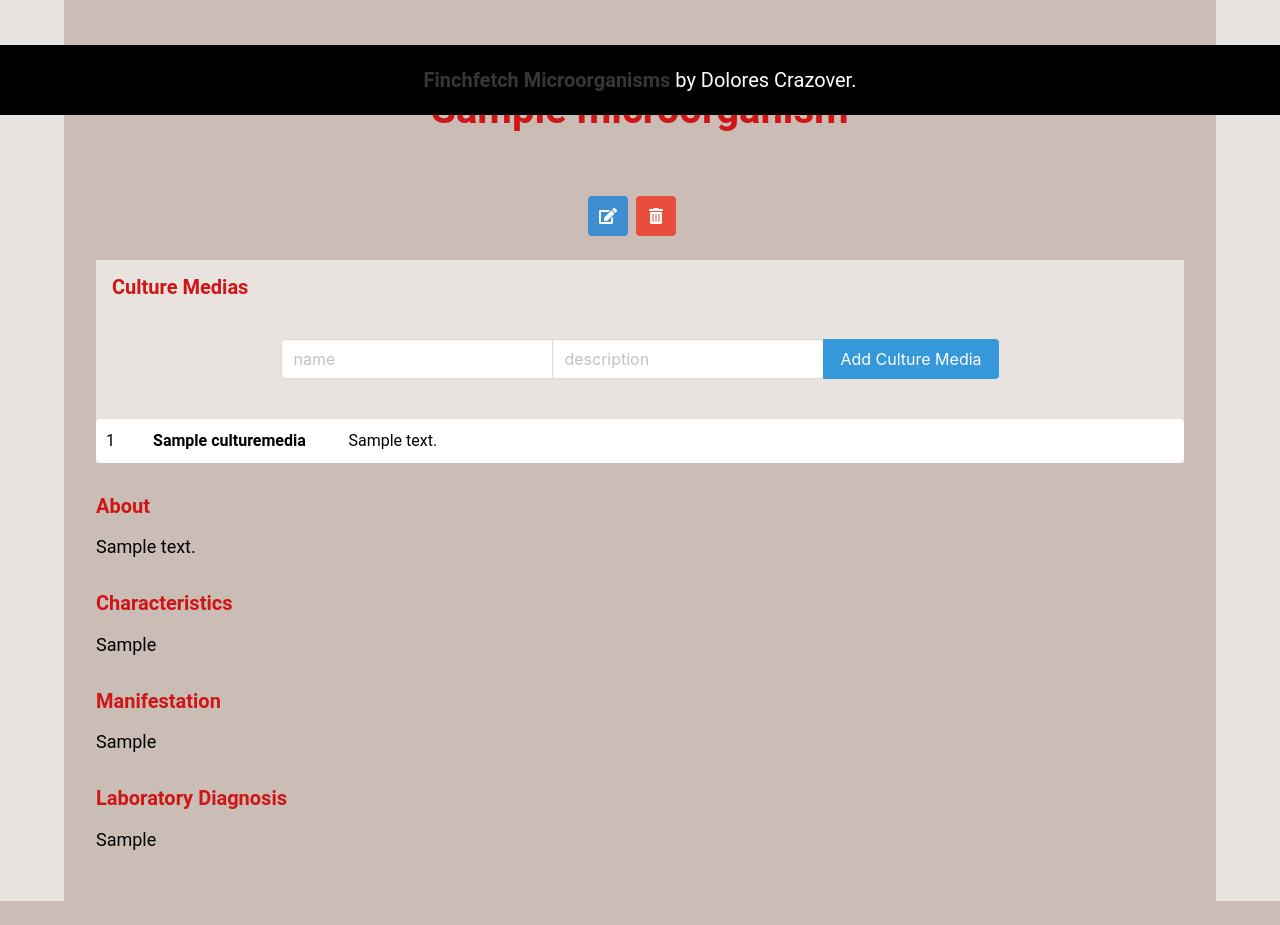
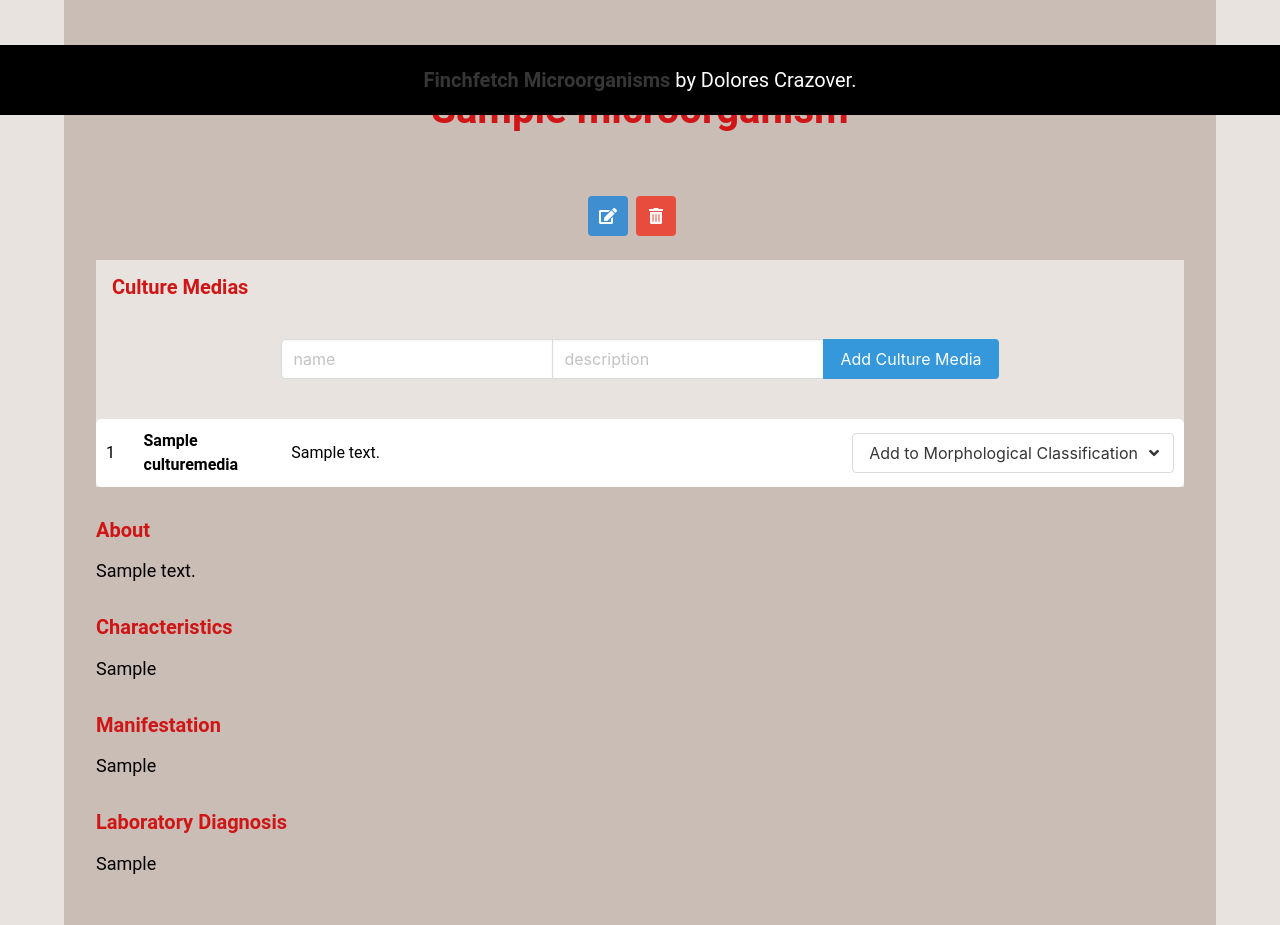
Before and after one commit to DoloresCode/finchfetch, a Django app: page /microorganisms/1/ in a window 1280 px wide. Shown: the part 685-1610 px from the top of the page. Before the commit the page ends 1586 px from the top, so only its background shows below. Run offline with Django 4.2, Linux system fonts and the light colour scheme; tables that the repository leaves empty hold one stand-in row (values such as "Sample post"); grey boxes marked "Sample" are stand-in pictures.

Commit message:
mvp done

```diff
--- a/main_app/static/scripts/main.js
+++ b/main_app/static/scripts/main.js
@@ -3,3 +3,7 @@ $(".navbar-burger").click(function () {
     $(".navbar-burger").toggleClass("is-active");
     $(".navbar-menu").toggleClass("is-active");
   });
+
+  $(".dropdown").click(function (event) {
+    $(this).toggleClass("is-active");
+  });
--- a/main_app/static/styles/main.css
+++ b/main_app/static/styles/main.css
@@ -372,6 +372,37 @@ p {
   box-sizing: border-box;
 }
 
+
+
+/* Dropdown Styles */
+
+.dropdown {
+  position: relative;
+}
+
+.dropdown-trigger {
+  cursor: pointer;
+}
+
+.dropdown-menu {
+  position: absolute;
+  top: 100%;
+  left: 0;
+  display: none;
+}
+
+.dropdown.is-active .dropdown-menu {
+  display: block;
+}
+
+.dropdown-content {
+  background-color: #fff;
+  box-shadow: 0 2px 4px rgba(0, 0, 0, 0.1);
+  padding: 0.5rem;
+}
+
+
+
 /* Delete Page */
 
 .delete-page-container {
--- a/main_app/templates/microorganism_detail.html
+++ b/main_app/templates/microorganism_detail.html
@@ -1,6 +1,8 @@
-{% extends 'base.html' %} {% block content %}
+{% extends 'base.html' %}
+
+{% block content %}
 <div class="detail__img">
-  <img src="{{microorganism.img}}" alt="{{microorganism.name}}" />
+  <img src="{{ microorganism.img }}" alt="{{ microorganism.name }}" />
 </div>
 <div class="brown-container">
   <div class="detail__name">
@@ -12,23 +14,16 @@
       <span>Verified</span>
     </div>
     {% endif %}
-    <h1 class="title">{{microorganism.name}}</h1>
+    <h1 class="title">{{ microorganism.name }}</h1>
   </div>
-
   <div class="detail__container">
     <div class="buttons">
-      <a
-        href="{% url 'microorganism_update' microorganism.pk %}"
-        class="button is-info"
-      >
+      <a href="{% url 'microorganism_update' microorganism.pk %}" class="button is-info">
         <span class="icon">
           <i class="fas fa-edit"></i>
         </span>
       </a>
-      <a
-        href="{% url 'microorganism_delete' microorganism.pk %}"
-        class="button is-danger"
-      >
+      <a href="{% url 'microorganism_delete' microorganism.pk %}" class="button is-danger">
         <span class="icon">
           <i class="fas fa-trash-alt"></i>
         </span>
@@ -36,45 +31,46 @@
     </div>
     <div class="detail__culture_medias mb-5">
       <h3 class="title is-3 has-text-othercolor">Culture Medias</h3>
-      <form
-        class="mb-5 form-add-culture-media"
-        action="{% url 'culture_media_create' microorganism.pk %}"
-        method="post"
-      >
+      <form class="mb-5 form-add-culture-media" action="{% url 'culture_media_create' microorganism.pk %}" method="post">
         {% csrf_token %}
         <div class="field has-addons">
           <div class="control">
-            <input
-              class="input"
-              type="text"
-              name="name"
-              placeholder="name"
-              required
-            />
+            <input class="input" type="text" name="name" placeholder="name" required />
           </div>
           <div class="control">
-            <input
-              class="input"
-              type="text"
-              name="description"
-              placeholder="description"
-              required
-            />
+            <input class="input" type="text" name="description" placeholder="description" required />
           </div>
           <div class="control">
-            <input
-              class="button is-primary is-disabled"
-              type="submit"
-              value="Add Culture Media"
-            />
+            <input class="button is-primary is-disabled" type="submit" value="Add Culture Media" />
           </div>
         </div>
       </form>
       {% for culture_media in microorganism.culture_medias.all %}
       <div class="culture_media">
-        <span>{{forloop.counter}}</span>
-        <span><b>{{culture_media.name}}</b></span>
-        <span>{{culture_media.description}}</span>
+        <span>{{ forloop.counter }}</span>
+        <span><b>{{ culture_media.name }}</b></span>
+        <span>{{ culture_media.description }}</span>
+        <span>
+          <div class="dropdown">
+            <div class="dropdown-trigger">
+              <button class="button" aria-haspopup="true" aria-controls="dropdown-menu">
+                <span>Add to Morphological Classification</span>
+                <span class="icon is-small">
+                  <i class="fas fa-angle-down" aria-hidden="true"></i>
+                </span>
+              </button>
+            </div>
+            <div class="dropdown-menu" id="dropdown-menu" role="menu">
+              <div class="dropdown-content">
+                {% for morphological_classification in morphological_classifications %}
+                <a href="{% url 'morphological_classification_culture_media_assoc' morphological_classification.pk culture_media.pk %}?assoc=add" class="dropdown-item">
+                  {{ morphological_classification.name }}
+                </a>
+                {% endfor %}
+              </div>
+            </div>
+          </div>
+        </span>
       </div>
       {% empty %}
       <article class="message">
@@ -82,25 +78,23 @@
           <p>No Culture Medias Available</p>
         </div>
       </article>
-
       {% endfor %}
     </div>
-
     <div class="detail__about">
       <h4 class="title is-4">About</h4>
-      <p>{{microorganism.description}}</p>
+      <p>{{ microorganism.description }}</p>
     </div>
     <div class="detail__characteristics">
       <h4 class="title is-4">Characteristics</h4>
-      <p>{{microorganism.characteristics}}</p>
+      <p>{{ microorganism.characteristics }}</p>
     </div>
     <div class="detail__manifestation">
       <h4 class="title is-4">Manifestation</h4>
-      <p>{{microorganism.manifestation}}</p>
+      <p>{{ microorganism.manifestation }}</p>
     </div>
     <div class="detail__laboratory_diagnosis">
       <h4 class="title is-4">Laboratory Diagnosis</h4>
-      <p>{{microorganism.laboratory_diagnosis}}</p>
+      <p>{{ microorganism.laboratory_diagnosis }}</p>
     </div>
   </div>
 </div>
--- a/main_app/urls.py
+++ b/main_app/urls.py
@@ -11,5 +11,5 @@ urlpatterns = [
     path('microorganisms/<int:pk>/delete', views.MicroorganismDelete.as_view(), name="microorganism_delete"),
     path('microorganisms/<int:pk>/culture_medias/new/', views.CultureMediaCreate.as_view(), name="culture_media_create"),
     path('collection/', views.Collection.as_view(), name='collection'),
-    path('morphological-classifications/<int:pk>/culture_medias/<int:culture_media_pk>/', views.MorphologicalClassificationCultureMediaAssoc.as_view(), name="morphological_classification_culture_media_assoc"),
+    path('morphological_classifications/<int:pk>/culture_medias/<int:culture_media_pk>/', views.MorphologicalClassificationCultureMediaAssoc.as_view(), name="morphological_classification_culture_media_assoc"),
 ]
--- a/main_app/views.py
+++ b/main_app/views.py
@@ -59,8 +59,7 @@ class MicroorganismDetail(DetailView):
 
     def get_context_data(self, **kwargs):
         context = super().get_context_data(**kwargs)
-
-
+        context["morphological_classifications"] = MorphologicalClassification.objects.all()
         return context
 
 class MicroorganismUpdate(UpdateView):
```
